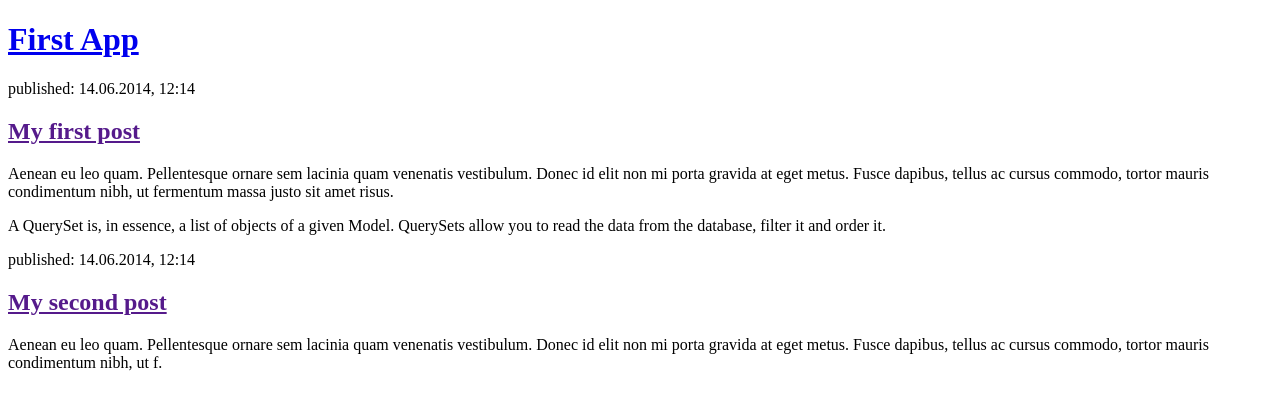
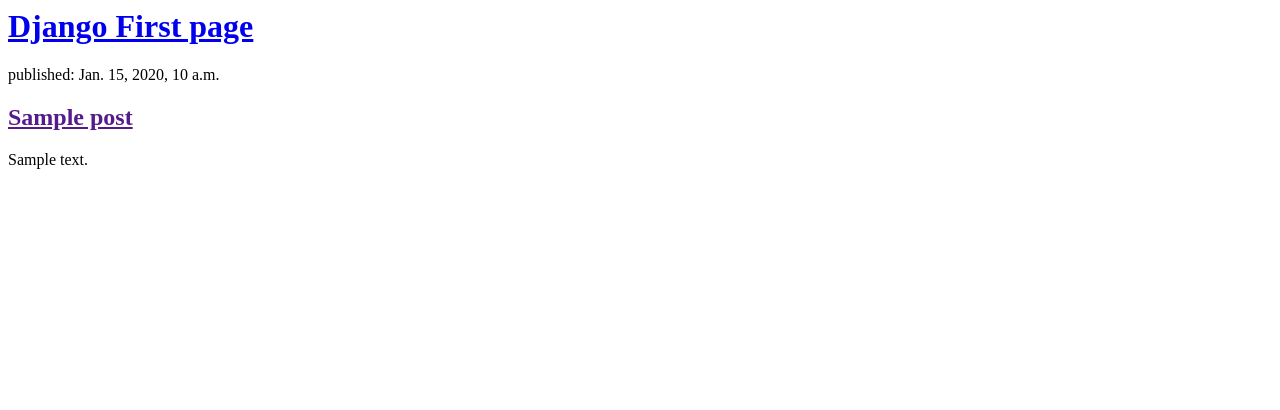
Before and after one commit to Shreya-repo/django-project, a Django app: page / in a window 1280 px wide. Shown: the top 410 px of the page. Run offline with Django 3.2, Linux system fonts and the light colour scheme; tables that the repository leaves empty hold one stand-in row (values such as "Sample post").

Commit message:
Modified templates

```diff
--- a/app1/templates/app1/post_list.html
+++ b/app1/templates/app1/post_list.html
@@ -1,27 +1,11 @@
-<!DOCTYPE html>
-<html>
-    <head>
-        <title>Shreya's app</title>
-    </head>
-    <body>
-    <header>
-        <h1><a href="/">First App</a></h1>
-    </header>
+<header>
+    <h1><a href="/">Django First page</a></h1>
+</header>
 
-    <p>
-        <time>published: 14.06.2014, 12:14</time>
-        <h2><a href="">My first post</a></h2>
-        <p>Aenean eu leo quam. Pellentesque ornare sem lacinia quam venenatis vestibulum. Donec id elit non mi porta gravida at eget metus. Fusce dapibus, tellus ac cursus commodo, tortor mauris condimentum nibh, ut fermentum massa justo sit amet risus.</p>
-    </p>
-
-    <p>
-        A QuerySet is, in essence, a list of objects of a given Model. QuerySets allow you to read the data from the database, filter it and order it.
-    </p>
-
+{% for post in posts %}
     <article>
-        <time>published: 14.06.2014, 12:14</time>
-        <h2><a href="">My second post</a></h2>
-        <p>Aenean eu leo quam. Pellentesque ornare sem lacinia quam venenatis vestibulum. Donec id elit non mi porta gravida at eget metus. Fusce dapibus, tellus ac cursus commodo, tortor mauris condimentum nibh, ut f.</p>
+        <time>published: {{ post.published_date }}</time>
+        <h2><a href="">{{ post.title }}</a></h2>
+        <p>{{ post.text|linebreaksbr }}</p>
     </article>
-</body>
-</html>
+{% endfor %}
--- a/app1/views.py
+++ b/app1/views.py
@@ -1,5 +1,8 @@
 from django.shortcuts import render
+from django.utils import timezone
+from .models import Post
 
 # Create your views here.
 def post_list(request):
-    return render(request, 'app1/post_list.html', {})
+    posts = Post.objects.filter(published_date__lte=timezone.now()).order_by('published_date')
+    return render(request, 'app1/post_list.html', {'posts': posts})
```
